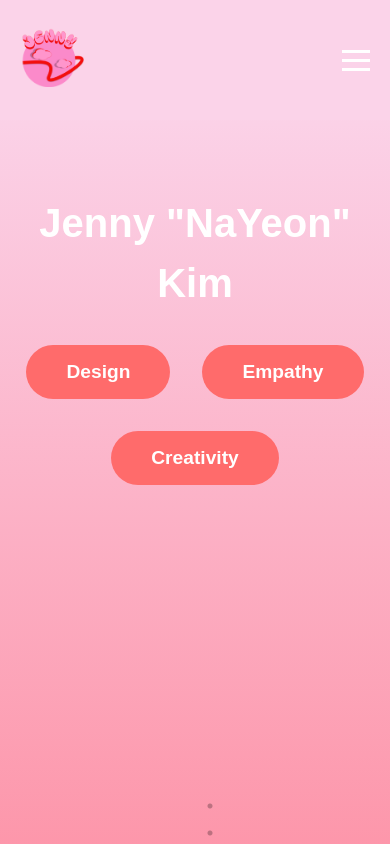
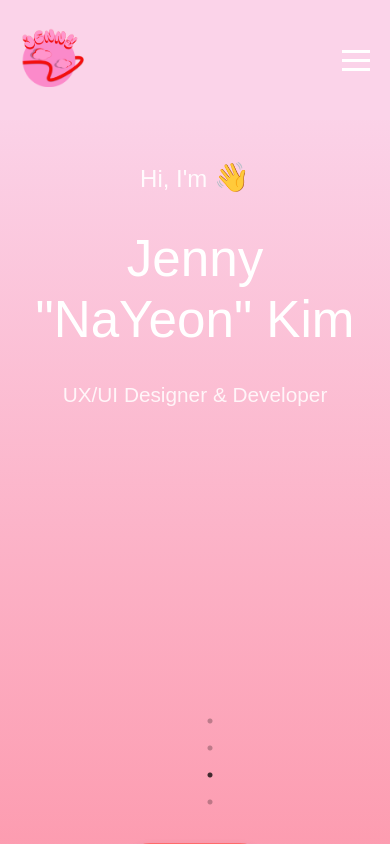
Before and after one commit to jenny950124/Portfolio, a React (Vite) app: page /about in a window 390 px wide. Built offline with nearby package versions, Linux system fonts and the light colour scheme; no server answers; grey boxes are pictures that could not be loaded.

Commit message:
uppdate
feedback applied until about page.
continue project figma prototpye.

```diff
--- a/src/components/About.css
+++ b/src/components/About.css
@@ -11,11 +11,57 @@
   margin-bottom: 2rem;
 }
 
-  /* 키워드 버튼 */
+/* Intro block with animation */
+.intro-heading {
+  margin-bottom: 2.5rem;
+  line-height: 1.2;
+}
+
+.intro {
+  font-size: 1.5rem;
+  font-weight: 400;
+  color: rgba(255, 255, 255, 0.9);
+  margin: 0 0 0.3rem 0;
+  animation: fadeUp 1s ease-out both;
+  animation-delay: 0.2s;
+}
+
+.highlight-name {
+  font-size: 3.2rem;
+  font-weight: 400;
+  color: white;
+  display: block;
+  margin: 0.2 rem 0 0.2rem 0;
+  animation: fadeUp 1s ease-out both;
+  animation-delay: 0.4s;
+}
+
+.subtitle {
+  font-size: 1.3rem;
+  font-weight: 400;
+  color: rgba(255, 255, 255, 0.85);
+  margin: 0;
+  animation: fadeUp 1s ease-out both;
+  animation-delay: 0.6s;
+}
+
+/* Fade-up animation keyframes */
+@keyframes fadeUp {
+  0% {
+    opacity: 0;
+    transform: translateY(20px);
+  }
+  100% {
+    opacity: 1;
+    transform: translateY(0);
+  }
+}
+
 .keyword-buttons {
   display: flex;
   justify-content: center;
   gap: 2rem;
+  margin-top: 0.5rem;
   margin-bottom: 3rem;
   flex-wrap: wrap;
 }
@@ -28,17 +74,18 @@
   padding: 1rem 2.5rem;
   border: none;
   border-radius: 50px;
-    cursor: pointer;
-    transition: transform 0.25s ease, background-color 0.25s ease;
+  pointer-events: none;
+  transform: none;
+  cursor: default;
+  box-shadow: 0 4px 10px rgba(0, 0, 0, 0.1);
 }
 
 .keyword-btn:hover {
-    transform: scale(1.05);
-    background-color: #ebff77;
-    color: #ff6b6b;
+  background-color: #ff6b6b;
+  color: white;
+  transform: none;
 }
 
-  /* 슬라이더 갤러리 */
 .about-slider {
   flex: 1;
   max-width: 500px;
@@ -49,20 +96,18 @@
   height: 700px;
   object-fit: cover;
   border-radius: 12px;
-    box-shadow: 0 0 20px rgba(255, 255, 255, 0.2);
+  /* box-shadow: 0 0 20px rgba(255, 255, 255, 0.2); */
 }
 
-
-  /* 메인 콘텐츠 */
 .about-content {
   display: flex;
-    align-items: flex-start; /* 텍스트 상단 정렬 */
+  align-items: flex-start;
   justify-content: center;
   gap: 3rem;
   padding: 3rem;
   max-width: 1400px;
   margin: 0 auto;
-    flex-wrap: nowrap; /* 줄바꿈 안 되게 */
+  flex-wrap: nowrap;
   text-align: left;
 }
 
@@ -71,8 +116,8 @@
 }
 
 .about-image img {
-    height: 800px;        /* ✅ 고정 높이로 길게 */
-    width: 800px;          /* ✅ 비율 유지 */
+  height: 800px;
+  width: 800px;
   border-radius: 16px;
   object-fit: cover;
   box-shadow: 0 0 20px rgba(255, 255, 255, 0.2);
@@ -89,6 +134,25 @@
 .bio-section p {
   margin-bottom: 1.5rem;
 }
+
+.wave {
+  display: inline-block;
+  font-size: 1.8rem;
+  animation: wave-hand 2s infinite;
+  transform-origin: 70% 70%;
+}
+
+@keyframes wave-hand {
+  0% { transform: rotate(0deg); }
+  10% { transform: rotate(14deg); }
+  20% { transform: rotate(-8deg); }
+  30% { transform: rotate(14deg); }
+  40% { transform: rotate(-4deg); }
+  50% { transform: rotate(10deg); }
+  60% { transform: rotate(0deg); }
+  100% { transform: rotate(0deg); }
+}
+
 
 /* 모바일 대응 */
 @media (max-width: 768px) {
--- a/src/components/About.jsx
+++ b/src/components/About.jsx
@@ -24,12 +24,12 @@ const About = () => {
 
   return (
     <section className="about-page">
-      <h2>Jenny "NaYeon" Kim</h2>
-
-      <div className="keyword-buttons">
-        <button className="keyword-btn">Design</button>
-        <button className="keyword-btn">Empathy</button>
-        <button className="keyword-btn">Creativity</button>
+      <div className="intro-heading">
+        <p className="intro">
+          Hi, I'm <span className="wave" role="img" aria-label="waving hand">👋</span>
+        </p>
+        <h2><span className="highlight-name">Jenny "NaYeon" Kim</span></h2>
+        <p className="subtitle">UX/UI Designer & Developer</p>
       </div>
 
       <div className="about-content">
@@ -43,6 +43,12 @@ const About = () => {
         </div>
 
         <div className="bio-section">
+          <div className="keyword-buttons">
+            <button className="keyword-btn">Design</button>
+            <button className="keyword-btn">Empathy</button>
+            <button className="keyword-btn">Creativity</button>
+          </div>
+
           <p>
             Hi, I’m Jenny Kim — a UX/UI designer and frontend developer based in Canada, originally from South Korea.
             With a background in nursing, I bring a unique perspective to design, combining empathy with creative problem-solving.
--- a/src/components/Contact.jsx
+++ b/src/components/Contact.jsx
@@ -10,6 +10,7 @@ const Contact = () => {
   const handleSubmit = (e) => {
     e.preventDefault();
     setTriggerRun(true);
+    e.target.submit(); // manually submit after Formspree setup
   };
 
   return (
@@ -19,31 +20,42 @@ const Contact = () => {
       <div className="contact-wrapper">
         <div className="contact-card">
           <h2>Let's Work Together!</h2>
-          <form className="contact-form" onSubmit={handleSubmit}>
+          <form
+            className="contact-form"
+            action="https://formspree.io/f/xrbpdvkp"
+            method="POST"
+            onSubmit={handleSubmit}
+          >
             <div className="input-group">
               <FaUser className="input-icon" />
               <input
                 type="text"
+                name="name"
                 placeholder="Your name"
                 onFocus={() => setIsUserTyping(true)}
                 onBlur={() => setIsUserTyping(false)}
+                required
               />
             </div>
             <div className="input-group">
               <FaEnvelope className="input-icon" />
               <input
                 type="email"
+                name="email"
                 placeholder="Your email"
                 onFocus={() => setIsUserTyping(true)}
                 onBlur={() => setIsUserTyping(false)}
+                required
               />
             </div>
             <div className="input-group">
               <FaCommentDots className="input-icon" />
               <textarea
+                name="message"
                 placeholder="Your message"
                 onFocus={() => setIsUserTyping(true)}
                 onBlur={() => setIsUserTyping(false)}
+                required
               />
             </div>
             <button type="submit">Send Message</button>
--- a/src/components/Footer.css
+++ b/src/components/Footer.css
@@ -26,7 +26,8 @@ footer {
   gap: 20px;
 }
 
-.footer-links a, .footer-links Link {
+.footer-links a,
+.footer-links Link {
   color: white;
   text-decoration: none;
   font-weight: bold;
@@ -36,11 +37,17 @@ footer {
   color: #ff9d9d;
 }
 
-/* Email section */
+/* Email and Socials stacked vertically */
+.footer-email-social {
+  display: flex;
+  flex-direction: column;
+  align-items: flex-end;
+  margin-left: 50px;
+}
+
 .footer-email {
   font-size: 14px;
-  text-align: right;
-  margin-left: 50px;
+  margin-bottom: 10px;
 }
 
 .footer-email a {
@@ -53,6 +60,20 @@ footer {
   color: #ff9d9d;
 }
 
+.footer-social-icons {
+  display: flex;
+  gap: 15px;
+}
+
+.footer-social-icons a {
+  color: white;
+  font-size: 20px;
+}
+
+.footer-social-icons a:hover {
+  color: #ff9d9d;
+}
+
 .footer-bottom {
   margin-top: 30px;
   font-size: 14px;
--- a/src/components/Home.css
+++ b/src/components/Home.css
@@ -295,7 +295,6 @@
   background: #eee;
 }
 
-/* ✨ 이모지 컨테이너 */
 .emoji-container {
   position: absolute;
   top: 0;
@@ -326,7 +325,6 @@
   100% { transform: translateY(0) rotate(0deg); }
 }
 
-/* 👀 안내 문구 */
 .floating-hint {
   font-size: 1rem;
   margin-bottom: 1rem;
--- a/src/components/MainNav.css
+++ b/src/components/MainNav.css
@@ -43,7 +43,6 @@
   color: #fe8080;
 }
 
-/* ☁️ 구름 이모지 애니메이션 */
 .cloud-emoji {
   margin-right: 6px;
   animation: floatIn 0.3s ease forwards;
@@ -60,7 +59,6 @@
   }
 }
 
-/* 🍔 햄버거 메뉴 버튼 */
 .nav-toggle {
   display: none;
   flex-direction: column;
@@ -76,7 +74,6 @@
   transition: 0.3s;
 }
 
-/* X 모양으로 변환 */
 .nav-toggle.open .bar:nth-child(1) {
   transform: rotate(45deg) translate(5px, 5px);
 }
@@ -86,8 +83,6 @@
 .nav-toggle.open .bar:nth-child(3) {
   transform: rotate(-45deg) translate(6px, -6px);
 }
-
-/* 📱 모바일 메뉴 스타일 */
 @media (max-width: 768px) {
   .nav-toggle {
     display: flex;
@@ -99,7 +94,7 @@
     right: -100%;
     width: 100%;
     height: 100vh;
-    background: #f5a9b8;
+    background:#fbd3e9;
     flex-direction: column;
     justify-content: center;
     align-items: center;
--- a/src/components/ProjectDetail.css
+++ b/src/components/ProjectDetail.css
@@ -55,3 +55,16 @@ body.project-detail-page,
   box-shadow: 0 6px 16px rgba(0, 0, 0, 0.08);
   display: block;
 }
+.figma-embed-wrapper {
+  margin: 2.5rem 0;
+  border-radius: 16px;
+  overflow: hidden;
+  box-shadow: 0 6px 20px rgba(0, 0, 0, 0.06);
+}
+
+.figma-prototype {
+  border: none;
+  width: 100%;
+  height: 550px;
+  border-radius: 16px;
+}
--- a/src/components/ProjectDetail.jsx
+++ b/src/components/ProjectDetail.jsx
@@ -36,9 +36,6 @@ import gps11 from '../assets/gps/gps11.jpg';
 
 import app2 from '../assets/app/app2.jpg';
 import app3 from '../assets/app/app3.jpg';
-import app4 from '../assets/app/app4.jpg';
-import app5 from '../assets/app/app5.jpg';
-import app6 from '../assets/app/app6.jpg';
 
 import bc2 from '../assets/bc/bc2.jpg';
 import bc3 from '../assets/bc/bc3.jpg';
@@ -73,7 +70,7 @@ const projects = [
     image: homerImage,
     description:
       'A website and app redesign for one of my favorite restaurants This project focuses on improving user experience, making it easy to explore the menu, book a table, and enjoy the vibe of Homer St Café both online and offline.',
-    extras: [app2, app3, app4, app5, app6],
+    extras: [app2, app3],
   },
   {
     id: '4',
@@ -152,6 +149,18 @@ const ProjectDetail = () => {
           ))}
         </div>
       )}
+
+      {project.id === '3' && (
+        <div className="figma-embed-wrapper">
+          <iframe
+            title="Homer St Cafe Prototype"
+            className="figma-prototype"
+            src="https://www.figma.com/proto/15aI1fl0qS2JwwWhnjm3Ze/Untitled?node-id=1-241&p=f&t=kiqAVxbWpaTGBaCW-1&scaling=min-zoom&content-scaling=fixed&page-id=0%3A1&starting-point-node-id=1%3A240"
+            allowFullScreen
+          ></iframe>
+        </div>
+      )}
+
     </motion.div>
   );
 };
```
Also changed, not shown: src/components/Footer.jsx (+54 -6 lines). Lines whose indentation alone changed are shown as unchanged.
